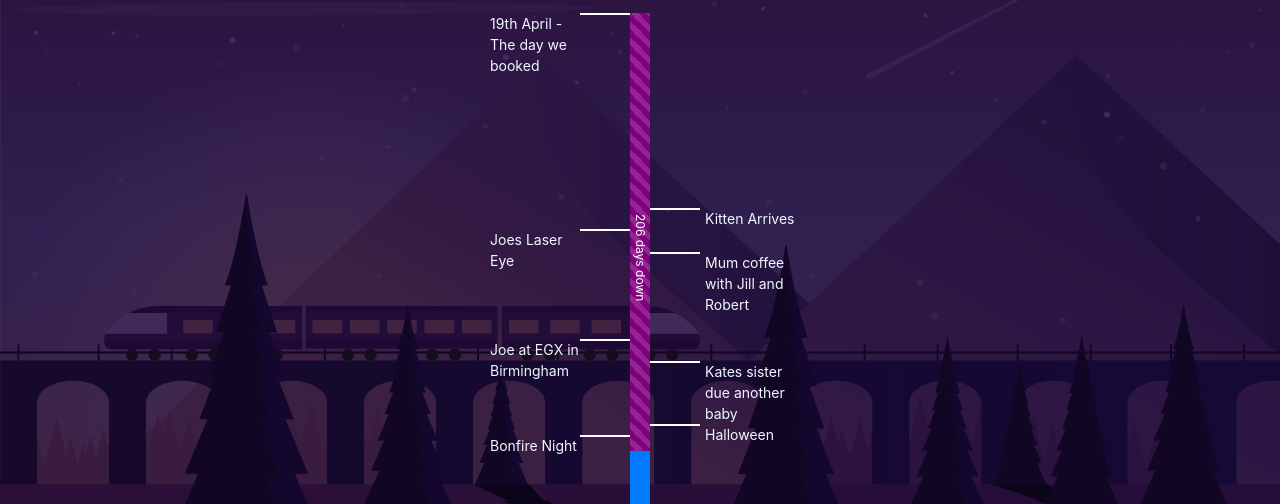
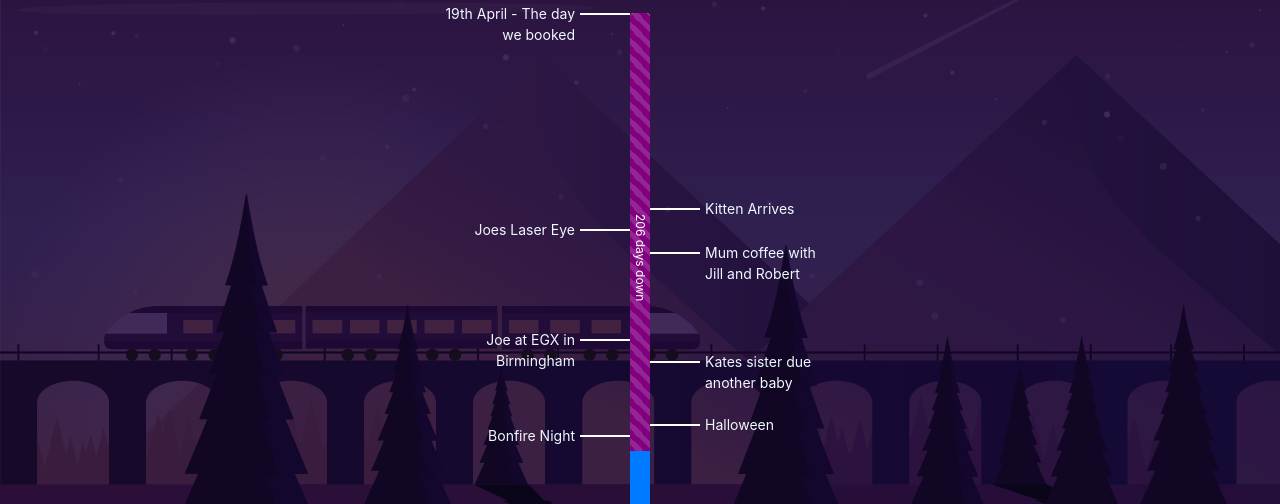
Before and after one commit to Yunojoe/countdown, a website: page index.html in a window 1280 px wide. Shown: the part 270-774 px from the top of the page. Drawn offline with Linux system fonts and the light colour scheme.

Commit message:
Update style.css

```diff
--- a/style.css
+++ b/style.css
@@ -17,8 +17,9 @@ body{
 .vtag {
 	position: absolute;
 	overflow: visible;
+    margin-top:-10px;
 	text-align: left;
-    width: 100px;
+    width: 130px;
     font-size: 14px;
 }
 .line {
@@ -43,7 +44,8 @@ body{
 	top: 0px;
 }
 .vleft {
-	right: 65px;
+	right: 80px;
+    text-align: right;
 }
 
 .vright{
```
